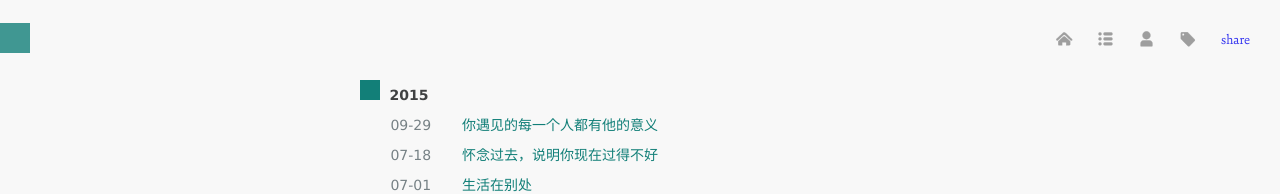
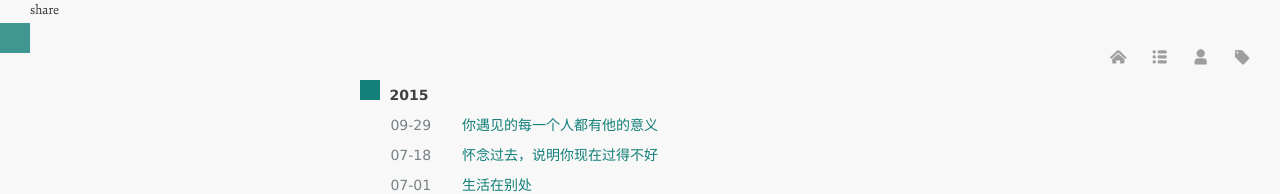
Before and after one commit to imisslovelove/cn, a Jekyll site: the page built from index.md, in a window 1280 px wide. Shown: the top 194 px of the page. Built offline with Jekyll 4.4.1, drawn with Linux system fonts in a browser that asks for light colours; Markdown is read by kramdown in place of the engine named in the settings.

Commit message:
Update default.html

```diff
--- a/_layouts/default.html
+++ b/_layouts/default.html
@@ -21,13 +21,13 @@
         <!-- header start -->
         <div id="header">
             <div id="logo"></div>
+            <div <a class="bshareDiv" href="http://www.bshare.cn/share">share</a><script type="text/javascript" charset="utf-8" src="http://static.bshare.cn/b/buttonLite.js#uuid=194e0652-a80d-4f9e-9b75-7c7556299951&style=10&bgcolor=Green&bp=facebook,twitter,weixin,qzone,sinaminiblog&lang=en"></script></div>
             <div id="menu">
                 <ul>
                     <li><a href="https://imisslovelove.github.io" title="Home"><i class="idarkgray iconfont">&#xf012b</i></a></li>
                     <li><a href="/cn" title="博文"><i class="idarkgray iconfont">&#xf0161</i></a></li>
                     <li><a href="/cn/about/"  title="关于"><i class="idarkgray iconfont">&#xf01a1</i></a></li>
                     <li><a href="/cn/tags/" title="标签"><i class="idarkgray iconfont">&#xf0152</i></a></li>
-                    <li><a class="bshareDiv" href="http://www.bshare.cn/share">share</a><script type="text/javascript" charset="utf-8" src="http://static.bshare.cn/b/buttonLite.js#uuid=194e0652-a80d-4f9e-9b75-7c7556299951&style=10&bgcolor=Green&bp=facebook,twitter,weixin,qzone,sinaminiblog&lang=en"></script></li>
                 </ul>
             </div>
         </div>
```
